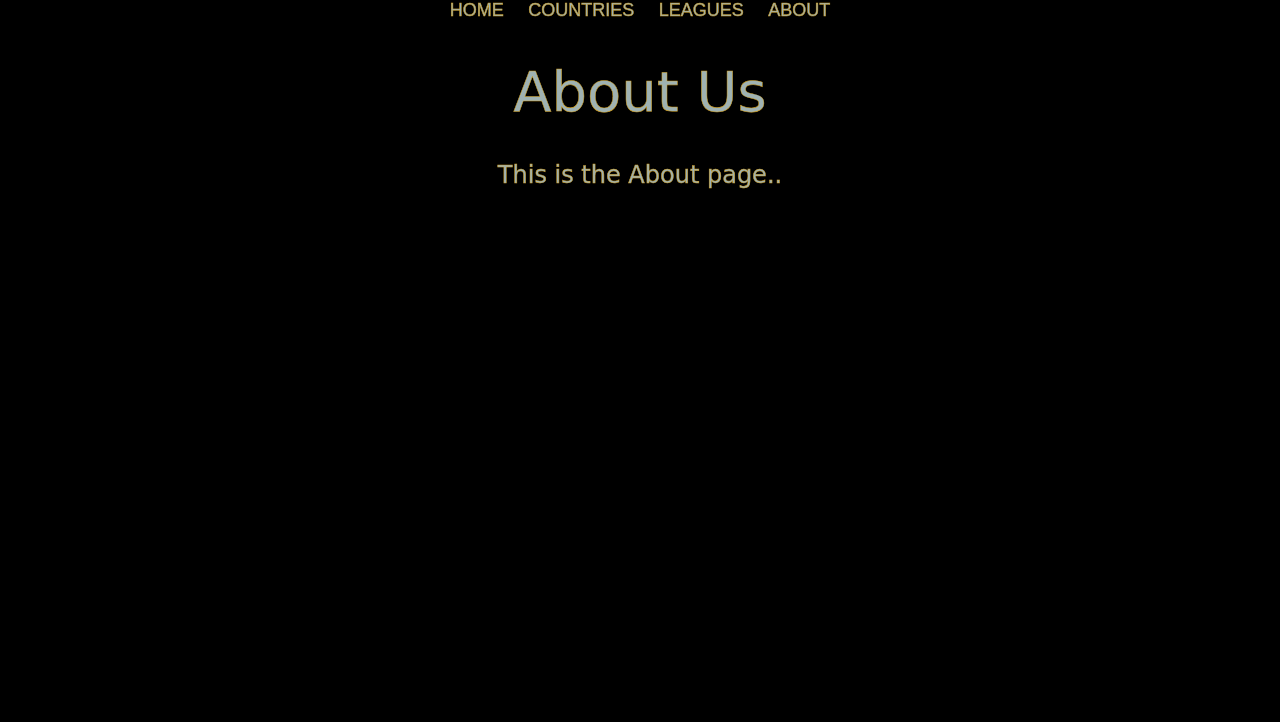
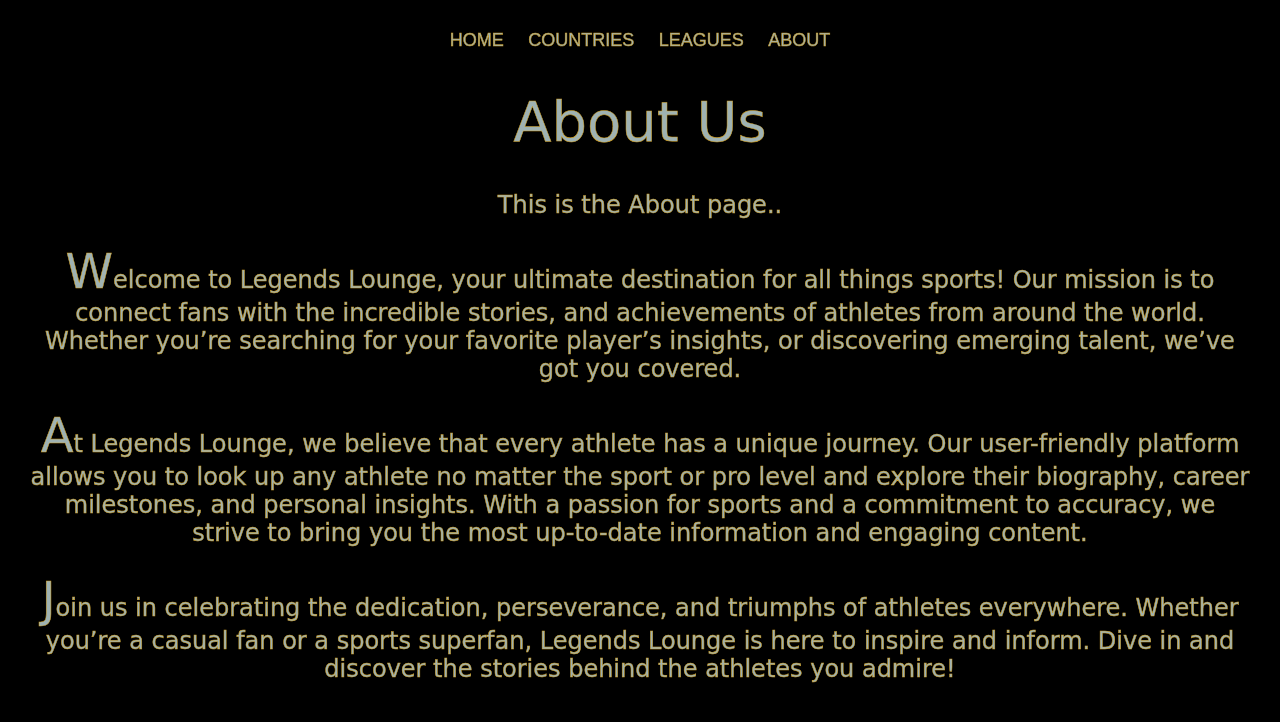
Before and after one commit to AC244/Athlete-API, a plain HTML site: page about.html in a window 1280 px wide. Drawn offline with Linux system fonts and the light colour scheme; a web font is replaced by a local one.

Commit message:
acbasketball24

```diff
--- a/about.css
+++ b/about.css
@@ -33,3 +33,11 @@ p {
     font-size: 1.5em;
     color: rgb(227, 253, 253, 0.7);
 }
+
+body {
+    margin: 30px;
+}
+
+header h7 p::first-letter {
+    font-size: 2em;
+}
--- a/about.html
+++ b/about.html
@@ -16,6 +16,27 @@
 
     <h1>About Us</h1>
     <p>This is the About page..</p>
+    <header>
+    <h7>
+        <p>Welcome to Legends Lounge, your ultimate destination for all things sports! Our mission is to connect fans with the incredible stories, and achievements of athletes from around the world. Whether you’re searching for your favorite player’s insights, or discovering emerging talent, we’ve got you covered.
+        </p>
+    </h7>
+    </header>
+    <header>
+    <h7>
+        <p>
+        At Legends Lounge, we believe that every athlete has a unique journey. Our user-friendly platform allows you to look up any athlete no matter the sport or pro level and explore their biography, career milestones, and personal insights. With a passion for sports and a commitment to accuracy, we strive to bring you the most up-to-date information and engaging content.
+        </p>
+    </h7>
+    </header>
+
+    <header>
+    <h7>
+        <p>
+        Join us in celebrating the dedication, perseverance, and triumphs of athletes everywhere. Whether you’re a casual fan or a sports superfan, Legends Lounge is here to inspire and inform. Dive in and discover the stories behind the athletes you admire!
+        </p>
+    </h7>
+    </header>
 
 </body>
 </html>
--- a/leagues.css
+++ b/leagues.css
@@ -34,7 +34,7 @@ p {
     color: rgb(227, 253, 253, 0.7);
 }
 body {
-    margin: 20px;
+    margin: 30px;
 }
 
 .menu {
```
